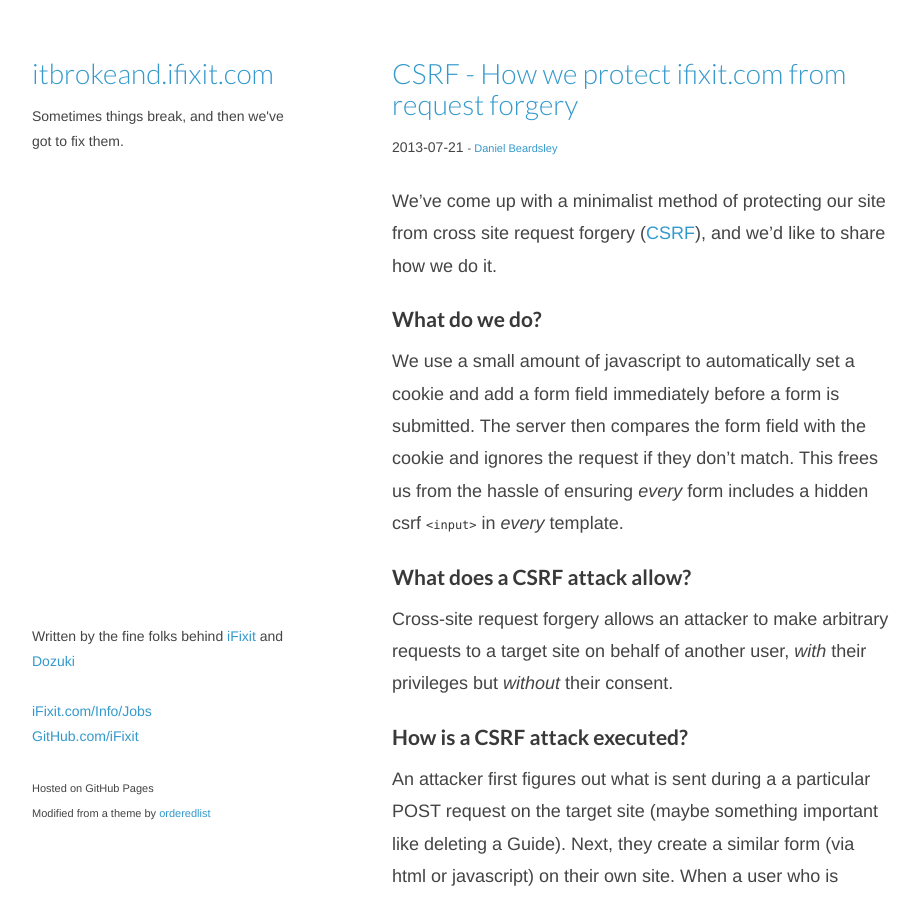
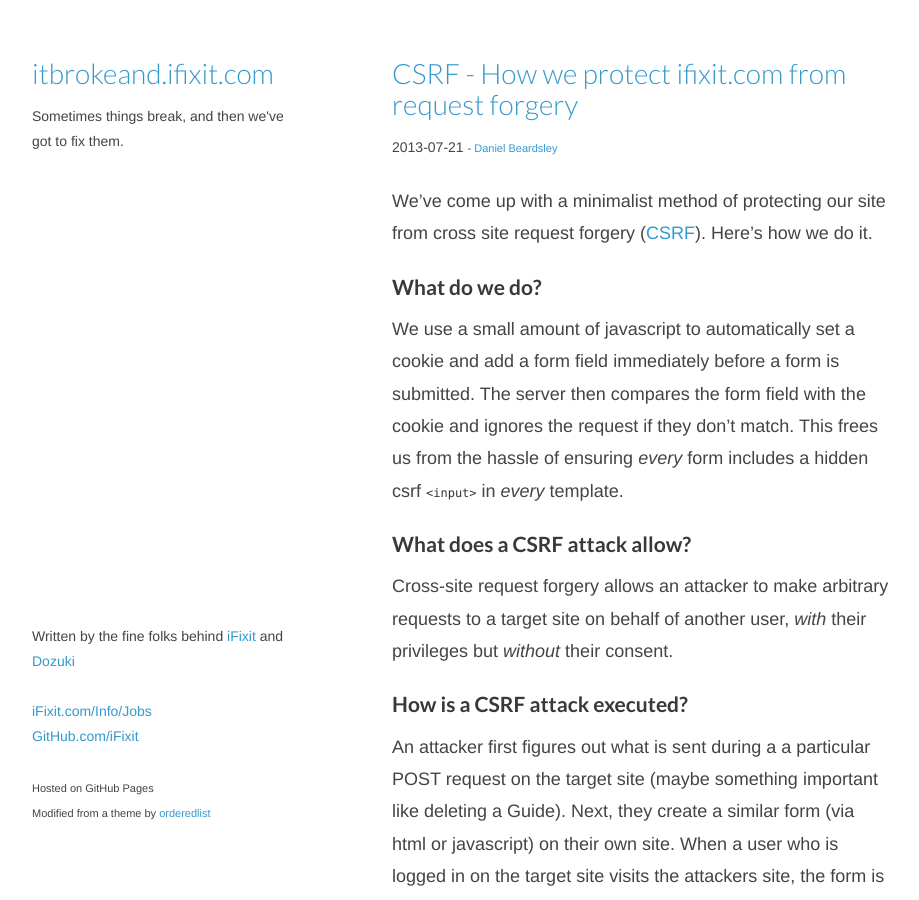
Before and after one commit to iFixit/itbrokeand.ifixit.com, a Jekyll site: the page built from _posts/2013-07-21-csrf-how-we-do-it.md, in a window 1280 px wide and 900 px high. Shown: the whole window, without its empty margins (178-1097 px from the left). Built offline with Jekyll 4.4.1, drawn with Linux system fonts in a browser that asks for light colours; Markdown is read by kramdown in place of the engine named in the settings; comment, search, counter and statistics services are not loaded.

Commit message:
Post: CSRF - improve first sentence

```diff
--- a/_posts/2013-07-21-csrf-how-we-do-it.md
+++ b/_posts/2013-07-21-csrf-how-we-do-it.md
@@ -8,8 +8,8 @@ summary: We've come up with a minimalist method of protecting our site
 ---
 
 We've come up with a minimalist method of
-protecting our site from cross site request forgery ([CSRF][csrf]),
-and we'd like to share how we do it.
+protecting our site from cross site request forgery ([CSRF][csrf]).
+Here's how we do it.
 
 ## What do we do?
 We use a small amount of javascript
```
